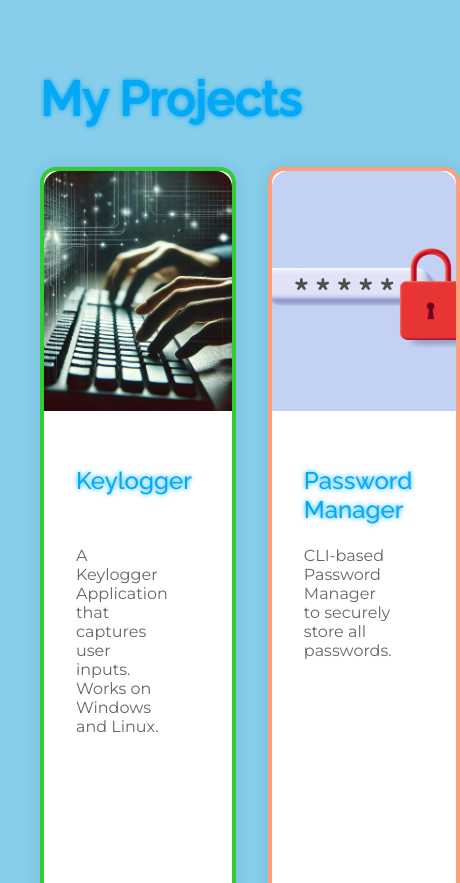
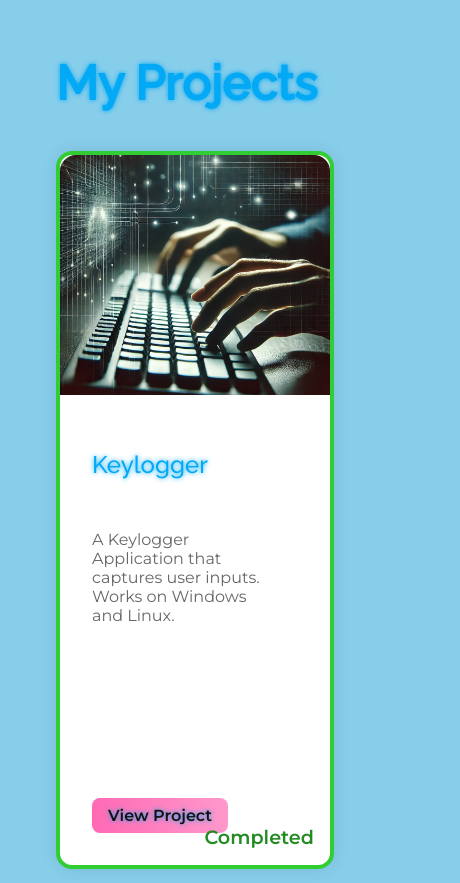
Before and after one commit to prajwal-shenoy42/my-portfolio, a plain HTML site: page index.html in a window 390 px wide. Shown: the part 910-1793 px from the top of the page, 460 px wide, since content can reach past the window. Drawn offline with Linux system fonts and the light colour scheme.

Commit message:
Modified code to better support mobile devices

```diff
--- a/styles.css
+++ b/styles.css
@@ -9,9 +9,9 @@
 body {
     font-family: 'Montserrat', sans-serif;
     background-color: var(--primary-background);
+    overflow-x: hidden;
 }
 
-/* Monospace Font */
 code {
     font-family: 'Consolas', 'Monaco', monospace;
 }
@@ -55,20 +55,18 @@ p {
 a,
 .btn {
     color: var(--accent-color);
-    /* White accents */
     text-decoration: none;
 }
 
 a:hover,
 .btn:hover {
     color: #448AFF;
-    text-shadow: 0 0 10px var(--accent-color);
-    /* Soft blue hover effect */
+    text-shadow: 0 0 0.625rem var(--accent-color);
 }
 
 .highlight {
-    color: #03A9F4; /* Electric Blue */
-    text-shadow: 0 0 5px #03A9F4; /* Soft glow effect */
+    color: #03A9F4;
+    text-shadow: 0 0 0.313rem #03A9F4;
   }
 
 /* About Section */
@@ -203,15 +201,15 @@ a:hover,
 
 .project-card:hover {
     transform: scale(1.05);
-    box-shadow: 0 0 15px var(--accent-color);
+    box-shadow: 0 0 0.938rem var(--accent-color);
 }
 
 .project-card[status="completed"] {
-    border: 4px solid #32CD32;
+    border: 0.25rem solid #32CD32;
 }
 
 .project-card[status="ongoing"] {
-    border: 4px solid #FFA07A;
+    border: 0.25rem solid #FFA07A;
 }
 
 .project-card[status="completed"]:after {
@@ -339,6 +337,27 @@ a:hover,
     }
 }
 
+@media (max-width: 480px) {
+    .about-container, .projects-container, .contact-container {
+        padding: 1rem;
+    }
+
+    .card-grid {
+        margin: 0 auto;
+    }
+}
+
+/* Single-column layout for mobile screens */
+@media (max-width: 768px) {
+    .card-grid {
+        grid-template-columns: 1fr;
+    }
+
+    .project-card {
+        width: 100%;
+    }
+}
+
 /* Fade-in animation */
 .fade-in {
     opacity: 0;
```
